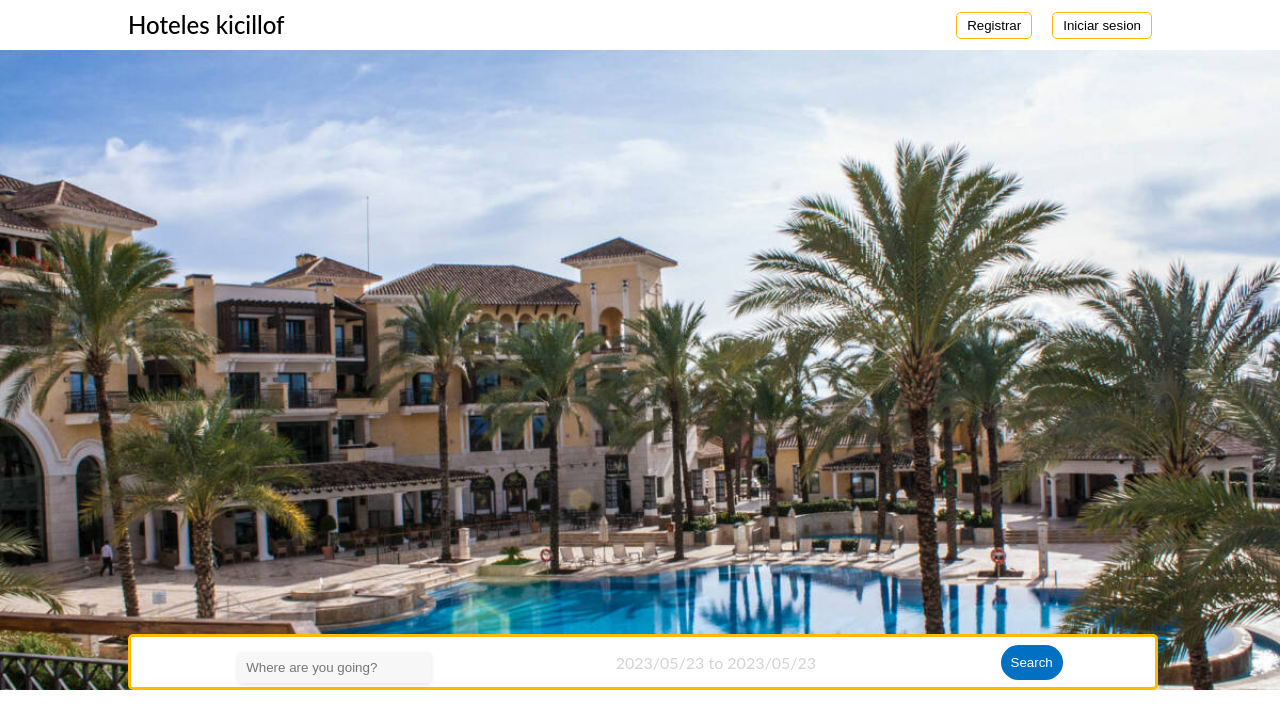
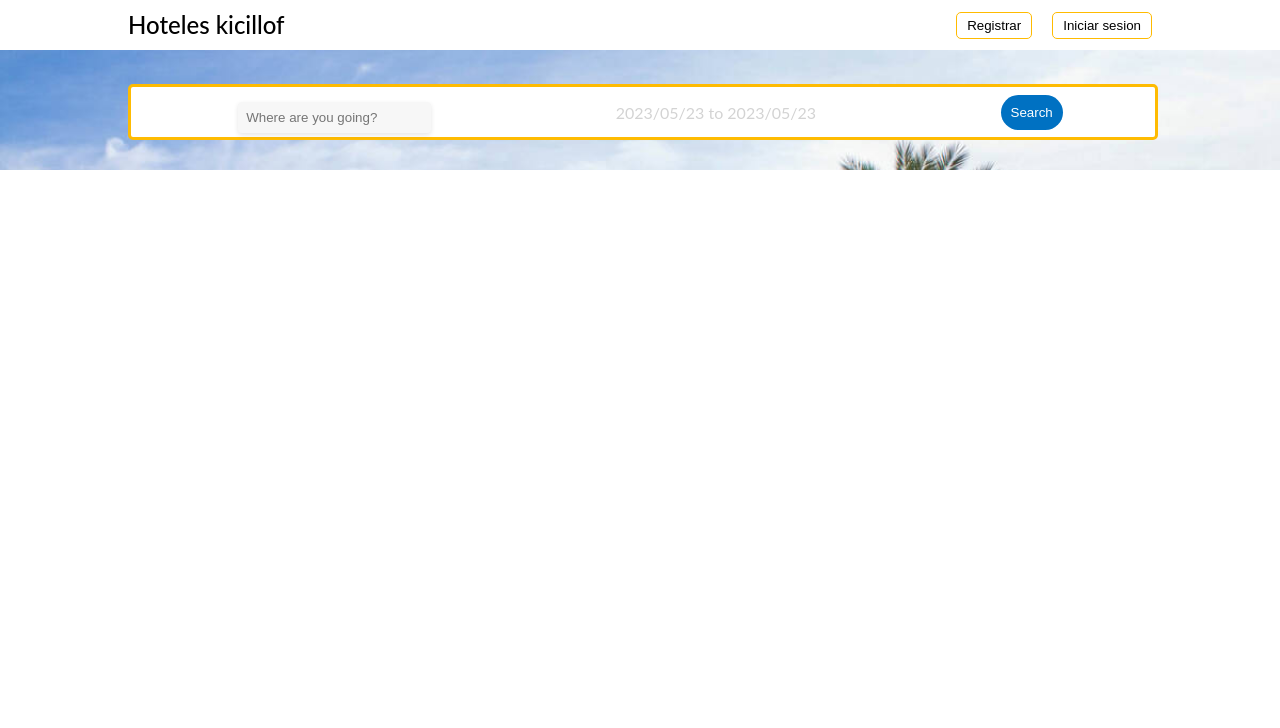
Before and after one commit to nacho-esperanza/proyecto-arqsoft, a React (Create React App) app in the folder frontend-proyecto/client/: page / in a window 1280 px wide. Shown: the top 728 px of the page. Built offline with nearby package versions, Linux system fonts and the light colour scheme.

Commit message:
commit del pasado

```diff
--- a/frontend-proyecto/client/src/componentes/Header/Header.css
+++ b/frontend-proyecto/client/src/componentes/Header/Header.css
@@ -1,22 +1,24 @@
 .header {
   background-color: #003580;
+  color: white;
   display: flex;
   justify-content: center;
+  position: relative;
   background-image: url(/public/Fondo_home.jpg);
   background-size: cover;
   background-Repeat: no-repeat;
+  background-size: 100%, 100%;
 
 }
 
 .headerContainer {
-    position: relative;
   width: 100%;
   max-width: 1024px;
-    margin: 50% 0px 0px 0px;
+  margin: 20px 0px 100px 0px;
 }
 
 .headerContainer.listMode {
-    margin: 50% 0px 50px 0px;
+  margin: 20px 0px 0px 0px;
 }
 
 .headerList {
@@ -61,7 +63,7 @@
   padding: 10px 0px;
   border-radius: 5px;
   position: absolute;
-    bottom: -50%;
+  bottom: 25%;
   width: 100%;
   max-width: 1024px;
 }
```
Lines whose indentation alone changed are shown as unchanged.
